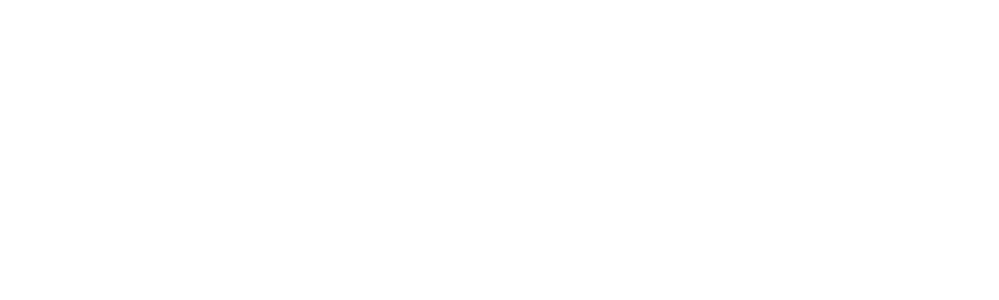
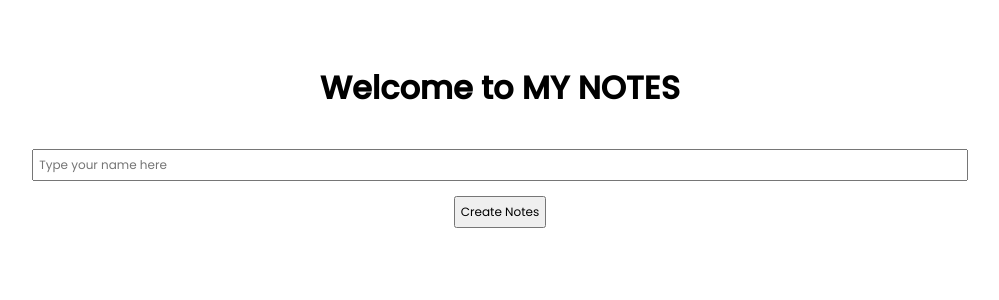
Before and after one commit to NeeshuSharmaa/my-notes-app, a React (Create React App) app: page / in a window 1280 px wide. Shown: the top 300 px of the page, without its empty margins (140-1139 px from the left). Built offline with nearby package versions, Linux system fonts and the light colour scheme.

Commit message:
Created: login page

```diff
--- a/src/App.css
+++ b/src/App.css
@@ -1,38 +1,40 @@
-.App {
-  text-align: center;
+@import url('https://fonts.googleapis.com/css2?family=Poppins:ital,wght@0,100;0,200;0,300;0,400;0,500;1,100&display=swap');
+*{
+  margin:0;
+  padding:0;
+  font-family: 'Poppins', sans-serif;
 }
 
-.App-logo {
-  height: 40vmin;
-  pointer-events: none;
+.login-page-container{
+  display:flex;
+  flex-direction:column;
+  justify-content:center;
+  margin:2rem;
+  padding:2rem;
 }
 
-@media (prefers-reduced-motion: no-preference) {
-  .App-logo {
-    animation: App-logo-spin infinite 20s linear;
-  }
+.login-page-container h1{
+  margin: 0 0 2rem 0;
+  align-self: center;
 }
 
-.App-header {
-  background-color: #282c34;
-  min-height: 100vh;
-  display: flex;
-  flex-direction: column;
-  align-items: center;
-  justify-content: center;
-  font-size: calc(10px + 2vmin);
-  color: white;
+.input-box{
+  padding:5px;
+  margin:5px;
+  font-size:12px;
+  width:80%;
+  align-self: center;
 }
-
-.App-link {
-  color: #61dafb;
+.create-note-btn{
+  padding:5px;
+  max-width:fit-content;
+  align-self: center;
+  font-size:12px;
+  margin:10px;
 }
-
-@keyframes App-logo-spin {
-  from {
-    transform: rotate(0deg);
-  }
-  to {
-    transform: rotate(360deg);
-  }
+.warning-box{
+  font-size: 12px;
+  color: grey;
+  padding:5px;
+  align-self: center;
 }
--- a/src/App.js
+++ b/src/App.js
@@ -1,9 +1,11 @@
 import React from "react";
 import './App.css';
+import LoginPage from "./components/LoginPage"
 
 export default function App() {
   return (
     <div className="App">
+      <LoginPage />
 
     </div>
   );
--- /dev/null
+++ b/src/components/LoginPage.js
@@ -0,0 +1,34 @@
+import React from "react";
+import stylesheet from "../App.css";
+
+
+// input box that will take up the name of the user
+    //label for input
+// button-> create new note
+    // warnings on clicking button if name hasn't been entered
+
+export default function LoginPage(){
+    var [userName, setUserName]=React.useState("");
+    var [warning, setWarning]=React.useState("");
+
+    function changeHandler(event){
+        setUserName(event.target.value);
+    }
+    function inputClickHandler(){
+        setWarning("");
+
+    }
+    function clickHandler(){
+        return (
+            userName===""? setWarning("Enter the name first!!"):""
+        )
+    }
+    return (
+        <div className="login-page-container">
+            <h1> Welcome to MY NOTES</h1>
+            <input type="text" className="input-box" placeholder="Type your name here" onChange={changeHandler} onClick={inputClickHandler}></input>
+            <button className="create-note-btn" onClick={clickHandler}>Create Notes</button>
+            <div className="warning-box">{warning}</div>
+        </div>
+    )
+}
```
